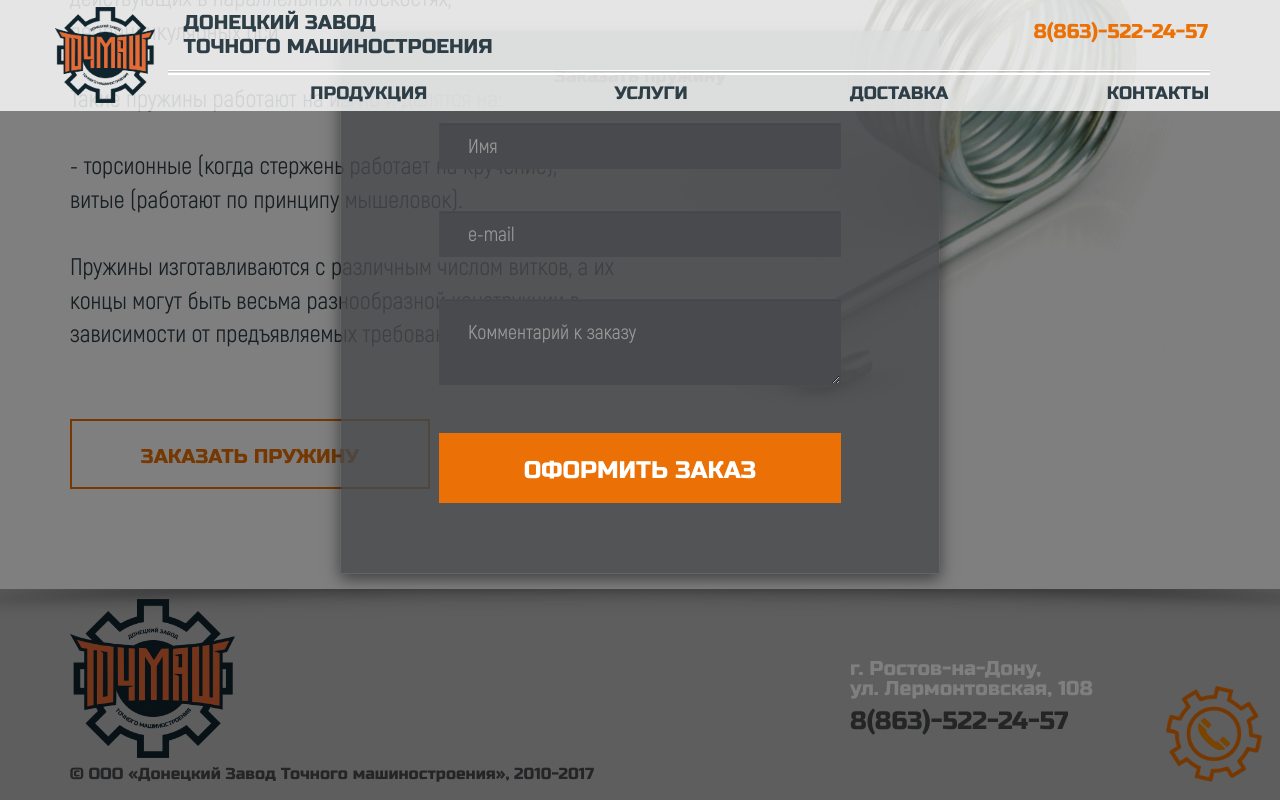
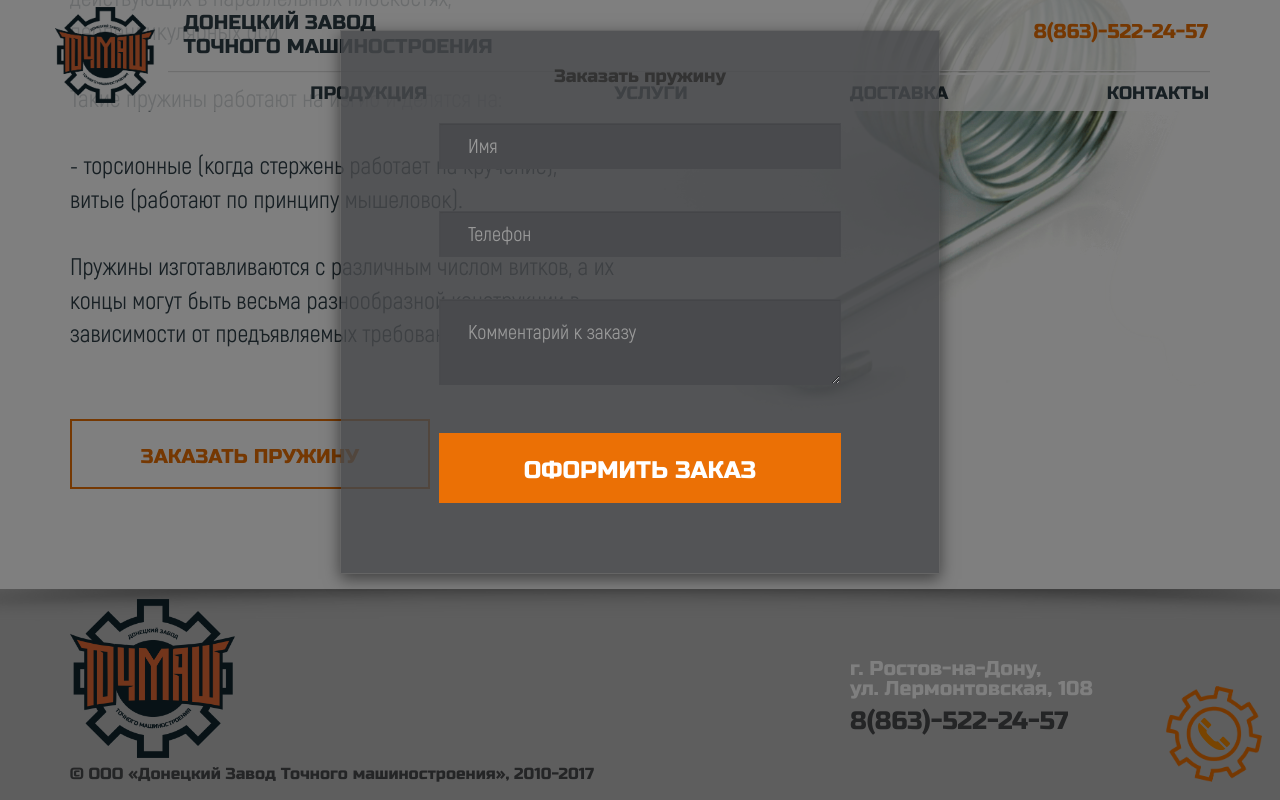
Before and after one commit to laplandin/springs, a website: page src/item.html in a window 1280 px wide. Both pictures are taken after a click on the button "ЗАКАЗАТЬ ПРУЖИНУ". Shown: the part 411-1211 px from the top of the page. Drawn offline with nearby package versions, Linux system fonts and the light colour scheme; files that its build step writes are made by us from their sources; files whose address does not match are found by name.

Commit message:
modal-fix

```diff
--- a/src/components/header-nav/header-nav.less
+++ b/src/components/header-nav/header-nav.less
@@ -8,7 +8,7 @@
   left: 0;
   transition: all .4s ease-in-out;
 
-  z-index: 1100;
+  z-index: 1039;
 }
 .headroom--pinned {
   transform: translateY(0%);
--- a/src/components/modal-order/modal-order.html
+++ b/src/components/modal-order/modal-order.html
@@ -12,7 +12,7 @@
                             <input name="callme_name" type="text" class="form-control input input--modal" placeholder="Имя">
                         </div>
                         <div class="form-group required">
-                            <input name="callme_phone" type="text" class="form-control input input--modal" placeholder="e-mail">
+                            <input name="callme_phone" type="text" class="form-control input input--modal" placeholder="Телефон">
                         </div>
                         <div class="form-group">
                             <textarea name="callme_phone" class="form-control input input--modal" placeholder="Комментарий к заказу"></textarea>
```
